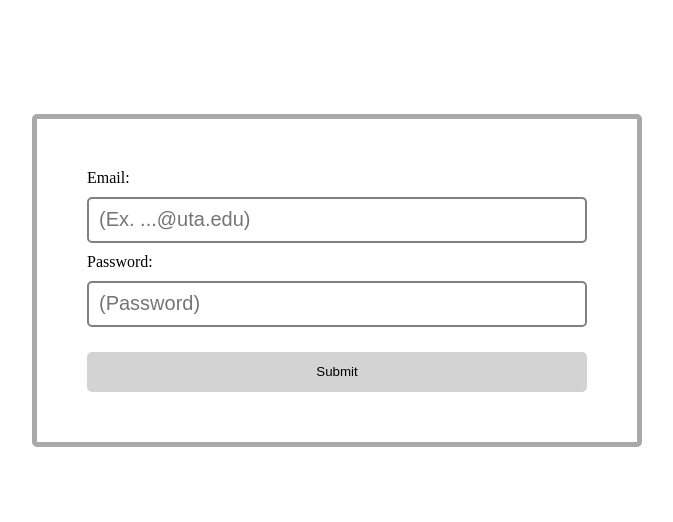
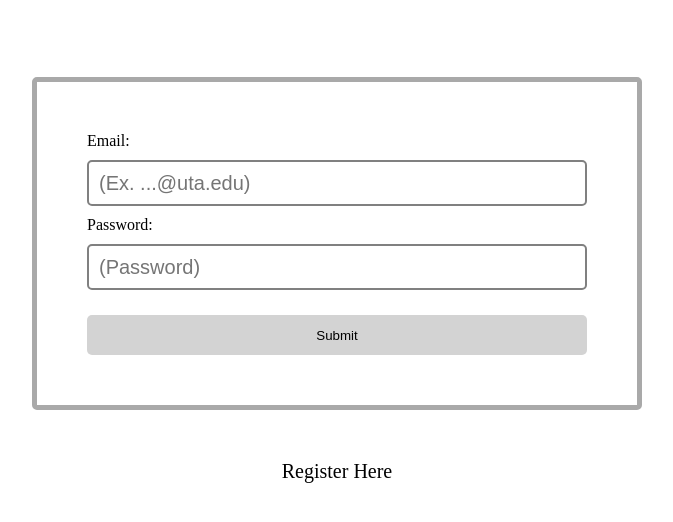
Before and after one commit to kentakorusaki/basement-waitlist-client, a React (Create React App) app: page /profile in a window 1280 px wide. Shown: the top 522 px of the page, without its empty margins (303-976 px from the left). Built offline with nearby package versions, Linux system fonts and the light colour scheme.

Commit message:
sign-in commit
finished sign-in page with objects

```diff
--- a/src/App.css
+++ b/src/App.css
@@ -19,9 +19,20 @@ body {
   width: 100vw;
   height: 70vh;
   display: flex;
+  flex-direction: column;
   justify-content: center;
   align-items: center;
   font-family: 'Times New Roman', Times, serif;
+}
+
+.loginPage .register {
+  margin-top: 50px;
+  font-family: 'Times New Roman', Times, serif;
+  font-size: 20px;
+}
+
+.loginPage .register:hover {
+  color: blue;
 }
 
 .formContainer {
--- a/src/Pages/Homepage.js
+++ b/src/Pages/Homepage.js
@@ -11,8 +11,11 @@ function Homepage() {
         },
 
         validationSchema: Yup.object({
-            Email: Yup.string().email('Invalid email adress').required('Required'),
-            Password: Yup.string().min(7, 'Must be more than 7 characters').max(20, 'Must be less than 20 characters').required('Required'),
+            email: Yup.string().email('Invalid email adress').required('Required'),
+            password: Yup.string()
+                .min(7, 'Must be more than 7 characters')
+                .max(20, 'Must be less than 20 characters')
+                .required('Required'),
         }),
 
         onSubmit: (data) => {
@@ -58,6 +61,9 @@ function Homepage() {
                     </button>
                 </Form>
             </Formik>
+            <div className="register">
+                Register Here
+            </div>
         </div>
     );
 }
```
